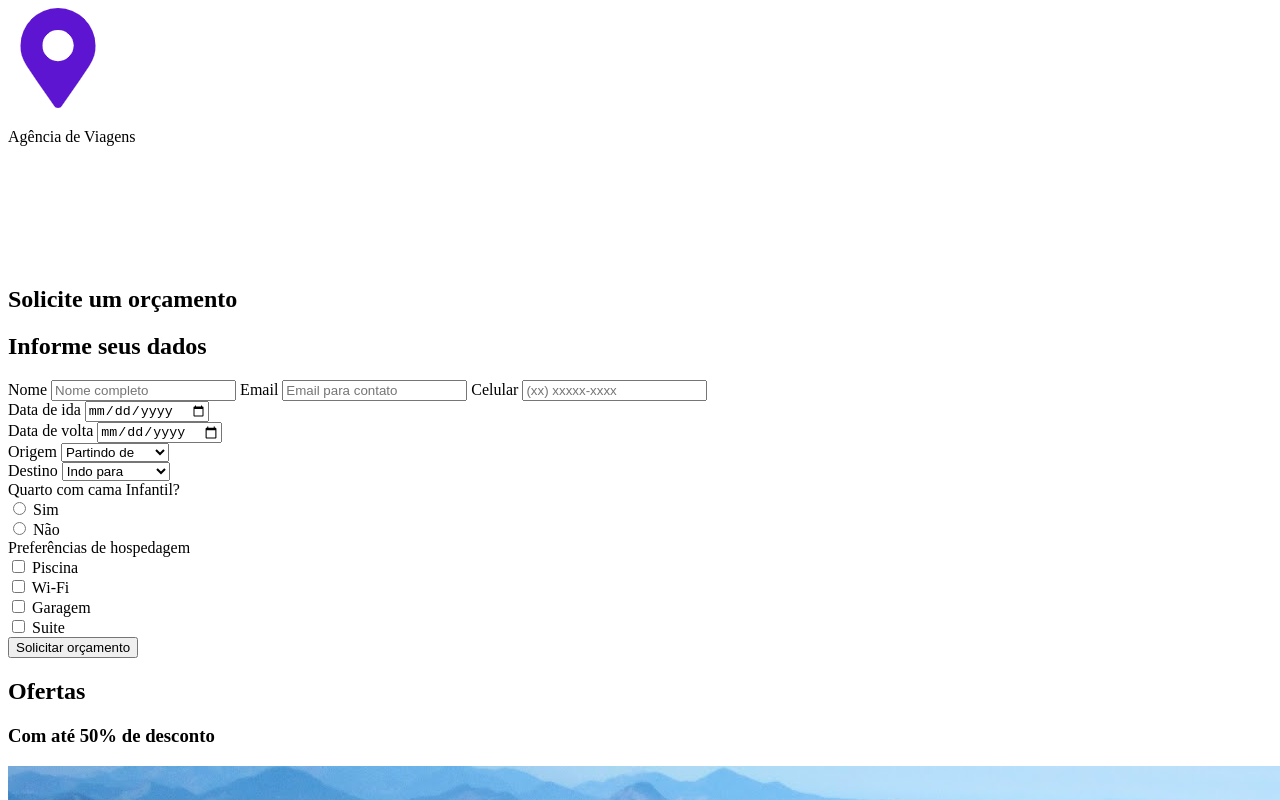
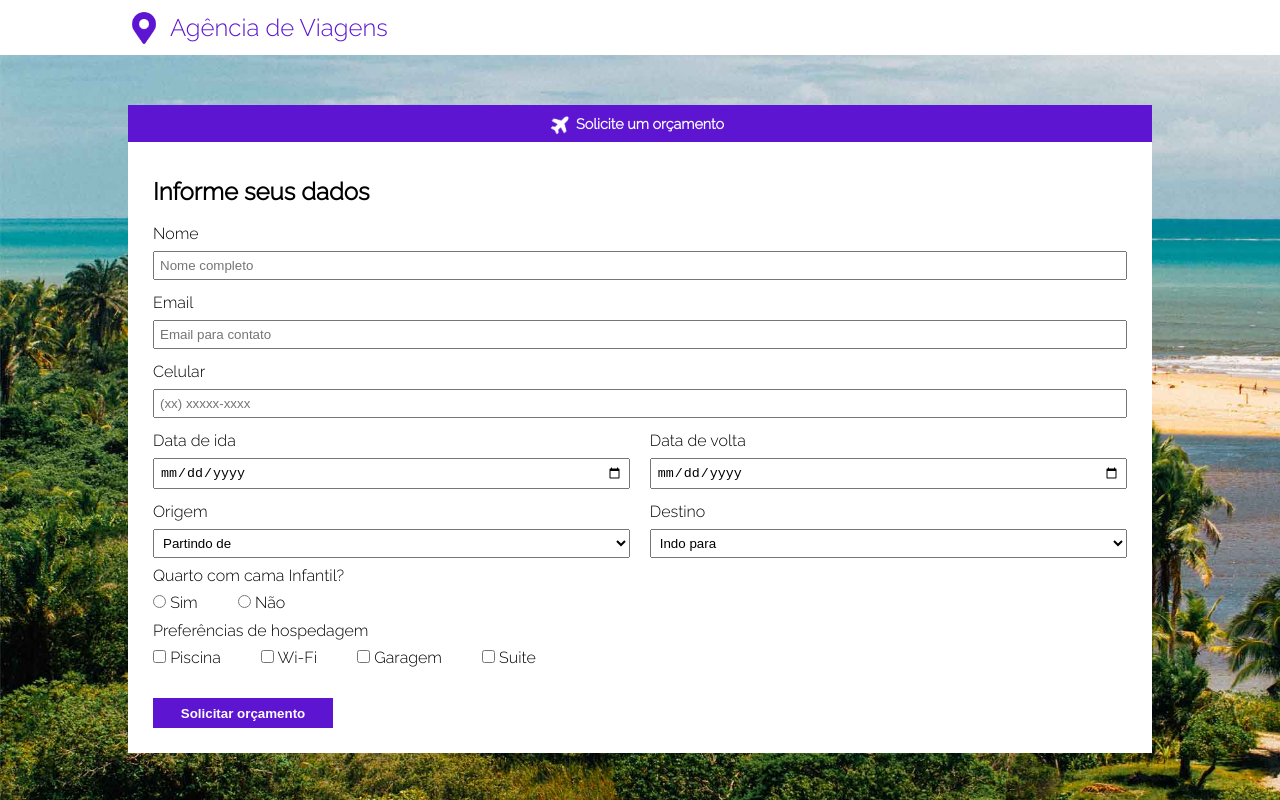
Before and after one commit to dev-jefferson-lopes/projeto-12-html-css, a plain HTML site: page index.html in a window 1280 px wide. Shown: the top 800 px of the page. Drawn offline with Linux system fonts and the light colour scheme.

Commit message:
estilizando com css

```diff
--- /dev/null
+++ b/assets/css/style.css
@@ -0,0 +1,125 @@
+*{
+    margin: 0;
+    padding: 0;
+}
+
+body {
+    background: #80808029;
+    font-family: 'Raleway', sans-serif;
+}
+
+.section-container{
+    width: 100%;
+    max-width: 1024px;
+    margin: 0 auto;
+}
+
+.top{
+    background: #fff;
+}
+
+.section-top{
+    display: flex;
+    align-items: center;
+    height: 55px;
+}
+
+.section-top img{
+    width: 32px;
+    height: 32px;
+}
+
+.section-top p{
+    font-size: 1.5em;
+    color: #5d15d1;
+    margin: 0 0 0 10px;
+}
+
+.section-bg-image{
+    background-image: url("/assets/img/bahia.jpg");
+    height: auto;
+    background-size: cover;
+
+    display: flex;
+    justify-content: center;
+    align-items: center;
+}
+
+.section-form{
+    background-color: #fff;
+    height: auto;
+    margin: 50px 0;
+}
+
+.section-form-header{
+    background-color: #5d15d1;
+    display: flex;
+    align-items: center;
+    justify-content: center;
+}
+
+.section-form-header img{
+    width: 20px;
+    transform: rotate(-45deg);
+}
+
+.section-form-header h1{
+    font-size: 0.9em;
+    font-weight: bold;
+    color: #fff;
+    padding: 10px 5px;
+}
+
+.section-form-main{
+    padding: 25px;
+}
+
+.section-form-main h2{
+    margin: 10px 0;
+}
+
+.section-form-main form{
+    display: flex;
+    flex-direction: column;
+}
+
+.section-form-main form input{
+    margin: 0 0 5px;
+}
+
+.section-form-main label{
+    margin: 8px 0;
+}
+
+.section-form-main form input, .double-field-form select{
+    padding: 5px;
+}
+
+.double-field-form{
+    display: flex;
+    justify-content: space-between;
+}
+
+.double-field-form div{
+    width: 49%;
+    display: flex;
+    flex-direction: column;
+}
+
+.radio{
+    display: flex;
+}
+
+.radio div{
+    margin-right: 40px;
+}
+
+.section-form-main button{
+    margin-top: 30px;
+    background-color: #5d15d1;
+    color: #fff;
+    border: none;
+    width: 180px;
+    height: 30px;
+    font-weight: bold;
+}
--- a/index.html
+++ b/index.html
@@ -6,25 +6,28 @@
     <meta http-equiv="X-UA-Compatible" content="IE=edge">
     <meta name="description" content="A Agência de Viagens encontra o hotel certo para você!">
     <meta name="viewport" content="width=device-width, initial-scale=1.0">
+    <link rel="stylesheet" href="https://fonts.googleapis.com/css2?family=Raleway:wght@200;300&amp;display=swap">
+    <link rel="stylesheet" href="assets/css/style.css">
+
     <title>Agência de viagens</title>
 </head>
 
 <body>
-    <header>
-        <div>
+    <header class="top">
+        <div class="section-container section-top">
             <img src="assets/img/local-logo.png" alt="local logo">
             <p>Agência de Viagens</p>
         </div>
     </header>
 
     <main>
-        <section>
-            <div>
-                <div>
+        <section class="section-bg-image">
+            <div class="section-container section-form">
+                <div class="section-form-header">
                     <img src="assets/img/aviao.png" alt="icone de avião">
                     <h1>Solicite um orçamento</h1>
                 </div>
-                <div>
+                <div class="section-form-main">
                     <h2>Informe seus dados</h2>
                     <form action="">
                         <label for="nome">Nome</label>
@@ -38,7 +41,7 @@
                             placeholder="(xx) xxxxx-xxxx" required>
 
 
-                        <div>
+                        <div class="double-field-form">
                             <div>
                                 <label for="ida">Data de ida</label>
                                 <input type="date" id="ida" name="partida" required>
@@ -48,7 +51,7 @@
                                 <input type="date" id="volta" name="chegada" required>
                             </div>
                         </div>
-                        <div>
+                        <div class="double-field-form">
                             <div>
                                 <label for="origem">Origem</label>
                                 <select name="origem" id="origem">
@@ -78,7 +81,7 @@
                         </div>
 
                         <label>Quarto com cama Infantil?</label>
-                        <div>
+                        <div  class="radio">
                             <div>
                                 <input type="radio" id="infantil-sim" name="infantil" value="s">
                                 <label for="infantil-sim">Sim</label>
@@ -89,7 +92,7 @@
                             </div>
                         </div>
                         <label>Preferências de hospedagem</label>
-                        <div>
+                        <div  class="radio">
                             <div>
                                 <input type="checkbox" id="piscina" name="preferencias[]" value="piscina">
                                 <label for="piscina">Piscina</label>
```
